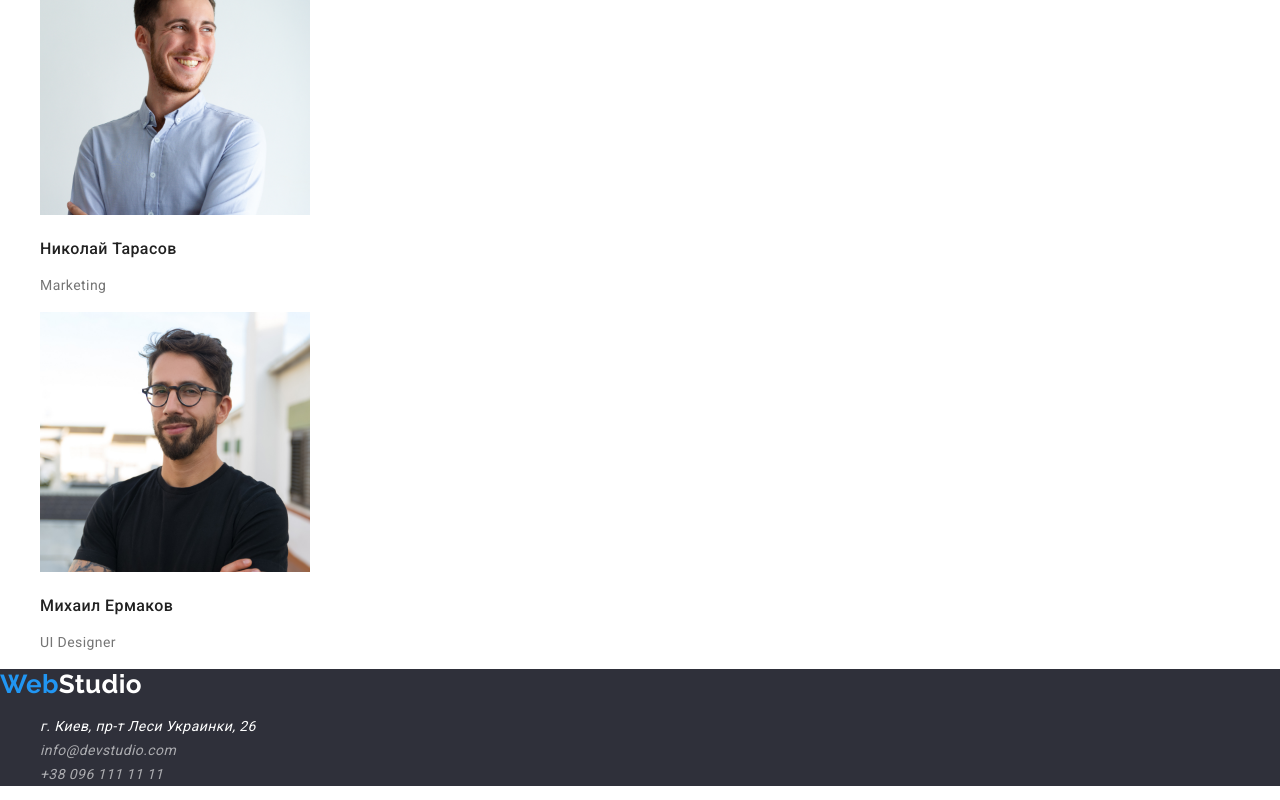
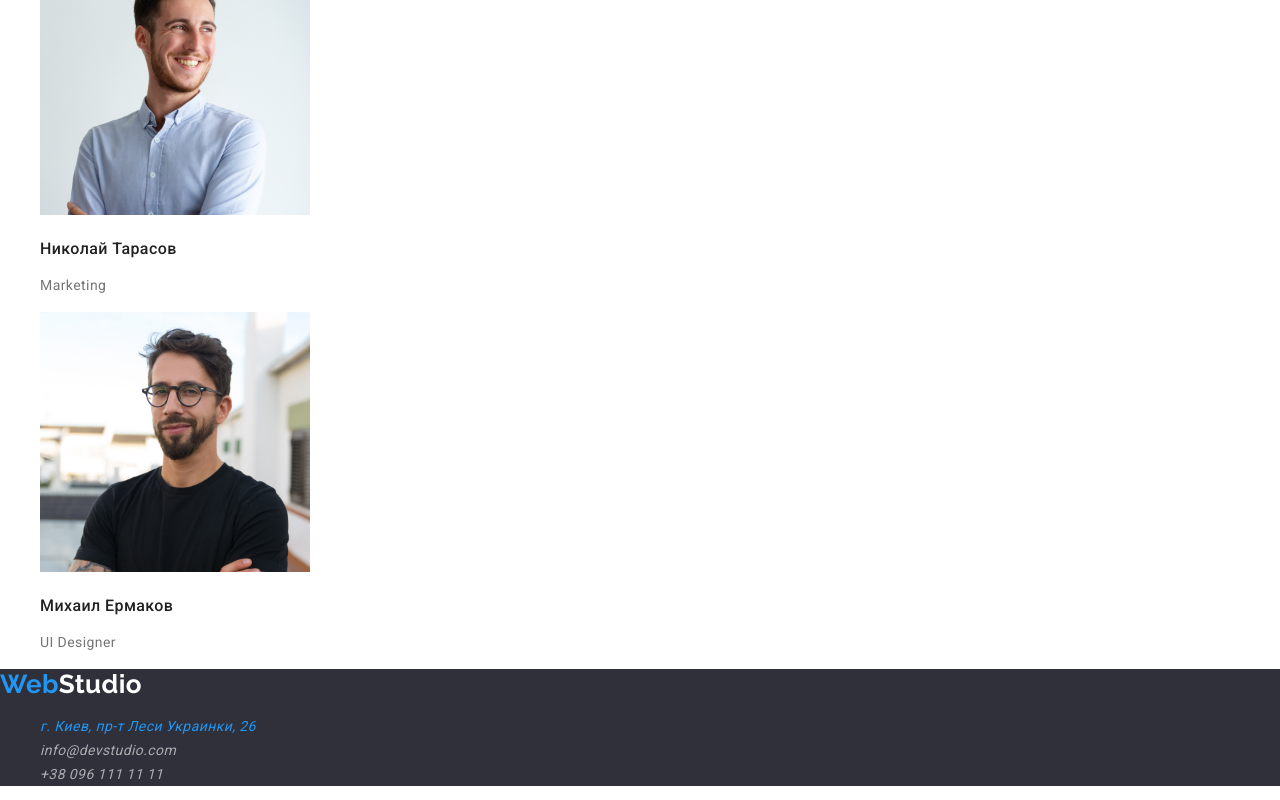
Before and after one commit to Natali-tk/goit-markup-hw-02, a plain HTML site: page index.html in a window 1280 px wide. In both pictures the pointer is over the link "г. Киев, пр-т Леси Украинки, 26". Shown: the part 2530-3330 px from the top of the page. Drawn offline with Linux system fonts and the light colour scheme.

Commit message:
Добавляет стили

```diff
--- a/css/style.css
+++ b/css/style.css
@@ -128,6 +128,10 @@ footer{
 .footer .tel{
     color: rgba(255, 255, 255, 0.6);
 }
+.footer a:hover,
+.footer a:focus {
+    color:var(--accent-btn-color);
+}
 .button{
     color: var(--primary-white-color);
     background-color: var(--accent-btn-color);
```
Also changed, not shown: portfolio.html (+2 -2 lines).
